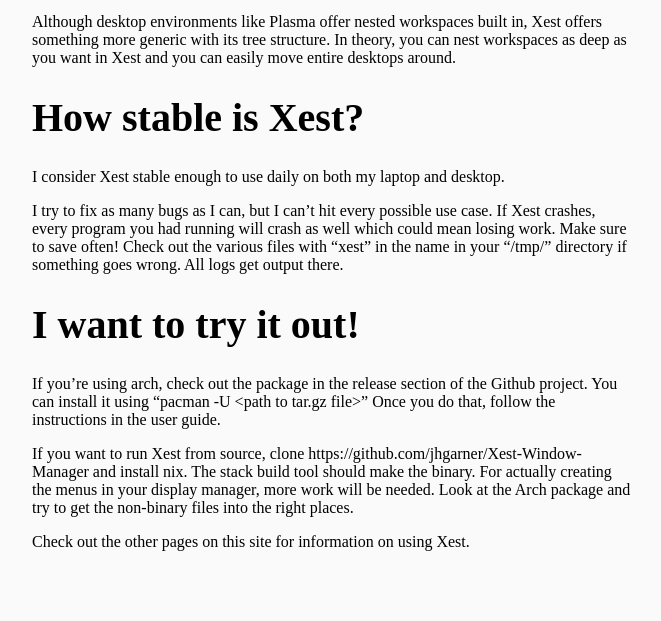
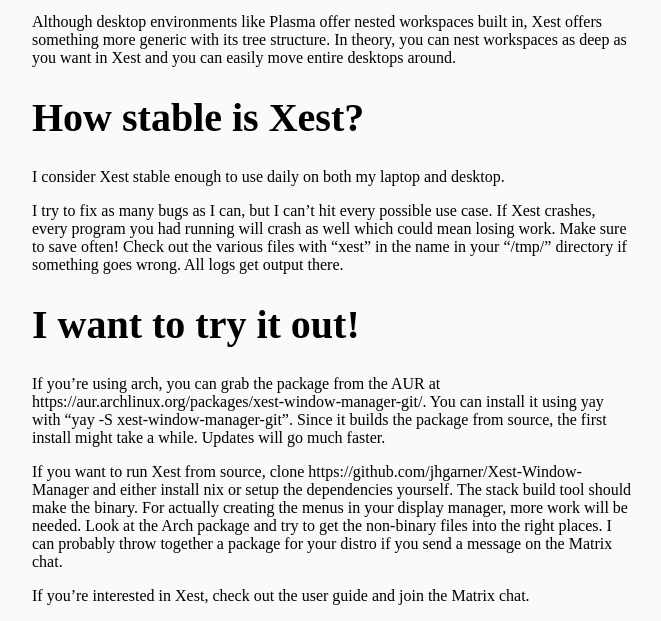
Before and after one commit to jhgarner/Xest-Window-Manager, a plain HTML site: page index.html in a window 1280 px wide. Shown: the part 1938-2559 px from the top of the page, without its empty margins (308-969 px from the left). Before the commit the page ends 2505 px from the top, so only its background shows below. Drawn offline with Linux system fonts and the light colour scheme.

Commit message:
Automated deployment: Tue Jul 28 03:58:56 UTC 2020 85e59af6b8970a85164fd4c0811c085afd962095

```diff
--- a/index.html
+++ b/index.html
@@ -47,9 +47,9 @@
 <p>I consider Xest stable enough to use daily on both my laptop and desktop.</p>
 <p>I try to fix as many bugs as I can, but I can’t hit every possible use case. If Xest crashes, every program you had running will crash as well which could mean losing work. Make sure to save often! Check out the various files with “xest” in the name in your “/tmp/” directory if something goes wrong. All logs get output there.</p>
 <h1 id="i-want-to-try-it-out">I want to try it out!</h1>
-<p>If you’re using arch, check out the package in the release section of the Github project. You can install it using “pacman -U &lt;path to tar.gz file&gt;” Once you do that, follow the instructions in the user guide.</p>
-<p>If you want to run Xest from source, clone https://github.com/jhgarner/Xest-Window-Manager and install nix. The stack build tool should make the binary. For actually creating the menus in your display manager, more work will be needed. Look at the Arch package and try to get the non-binary files into the right places.</p>
-<p>Check out the other pages on this site for information on using Xest.</p>
+<p>If you’re using arch, you can grab the package from the AUR at https://aur.archlinux.org/packages/xest-window-manager-git/. You can install it using yay with “yay -S xest-window-manager-git”. Since it builds the package from source, the first install might take a while. Updates will go much faster.</p>
+<p>If you want to run Xest from source, clone https://github.com/jhgarner/Xest-Window-Manager and either install nix or setup the dependencies yourself. The stack build tool should make the binary. For actually creating the menus in your display manager, more work will be needed. Look at the Arch package and try to get the non-binary files into the right places. I can probably throw together a package for your distro if you send a message on the Matrix chat.</p>
+<p>If you’re interested in Xest, check out the user guide and join the Matrix chat.</p>
         </main>
 
     </body>
```
